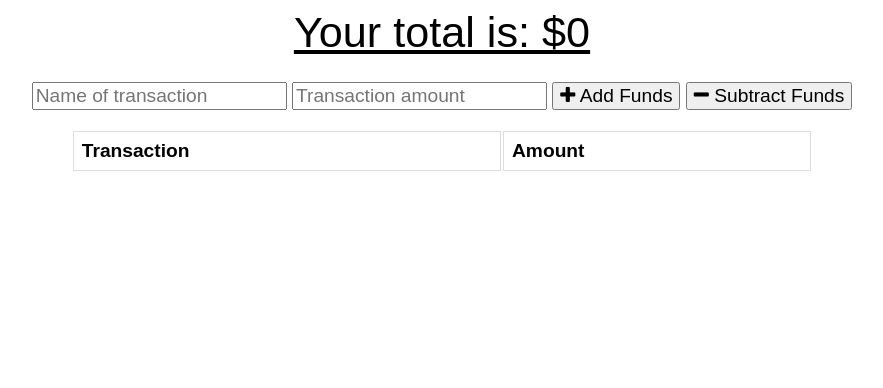
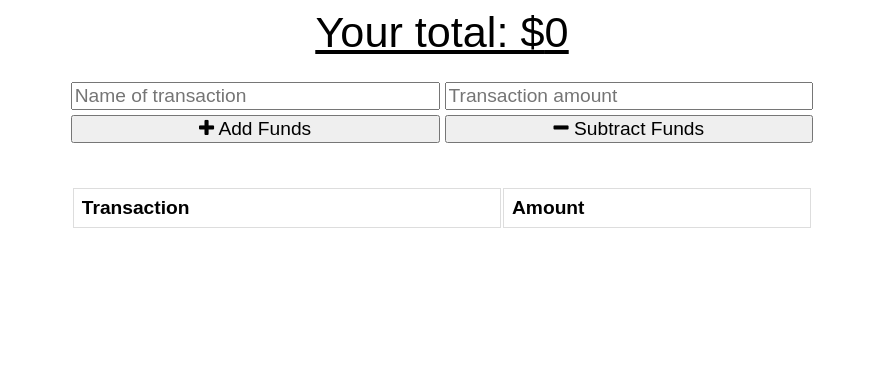
Before and after one commit to matt-gross-27/budget-tracker, a website: page public/index.html in a window 1280 px wide. Shown: the whole page, without its empty margins (198-1081 px from the left). Drawn offline with nearby package versions, Linux system fonts and the light colour scheme; no server answers.

Commit message:
edit css

```diff
--- a/public/css/styles.css
+++ b/public/css/styles.css
@@ -6,6 +6,23 @@ body {
 button, input {
   font-size: 100%;
   font-family: Arial;
+  flex-grow: 1;
+  width: 220px;
+}
+
+.form-group {
+  display: flex;
+  gap: 5px;
+  margin-bottom: 5px;
+  flex-wrap: wrap;
+}
+
+.form {
+  margin: 0 auto;
+  margin-top: 25px;
+  width: 90%;
+  display: flex;
+  flex-direction: column;
 }
 
 table {
@@ -37,11 +54,6 @@ tr:nth-child(even) {
   text-decoration: underline;
 }
 
-.form {
-  margin-top: 25px;
-  width: 100%;
-}
-
 .transactions {
   text-align: left;
   max-height: 300px;
--- a/public/index.html
+++ b/public/index.html
@@ -15,14 +15,18 @@
 <body>
   <div class="wrapper">
     <div class="total">
-      <div class="total">Your total is: $<span id="total">0</span></div>
+      <div class="total">Your total: $<span id="total">0</span></div>
     </div>
 
     <div class="form">
-      <input type="text" id="t-name" placeholder="Name of transaction" />
-      <input type="number" min="0" id="t-amount" placeholder="Transaction amount" />
-      <button id="add-btn"><i class="fa fa-plus buttons"></i> Add Funds</button>
-      <button id="sub-btn"><i class="fa fa-minus"></i> Subtract Funds</button>
+      <div class=form-group>
+        <input type="text" id="t-name" placeholder="Name of transaction" />
+        <input type="number" min="0" id="t-amount" placeholder="Transaction amount" />
+      </div>
+      <div class=form-group>
+        <button id="add-btn"><i class="fa fa-plus buttons"></i> Add Funds</button>
+        <button id="sub-btn"><i class="fa fa-minus"></i> Subtract Funds</button>
+      </div>
       <p class="error"></p>
     </div>
 
```
